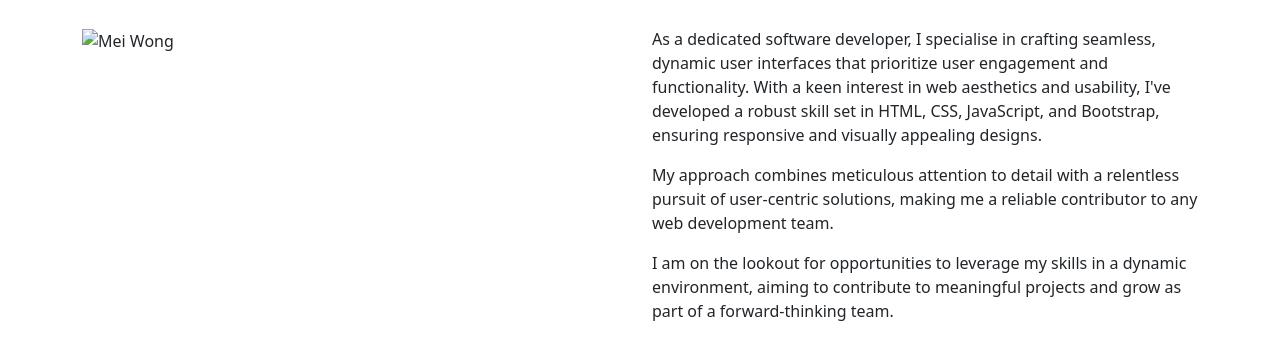
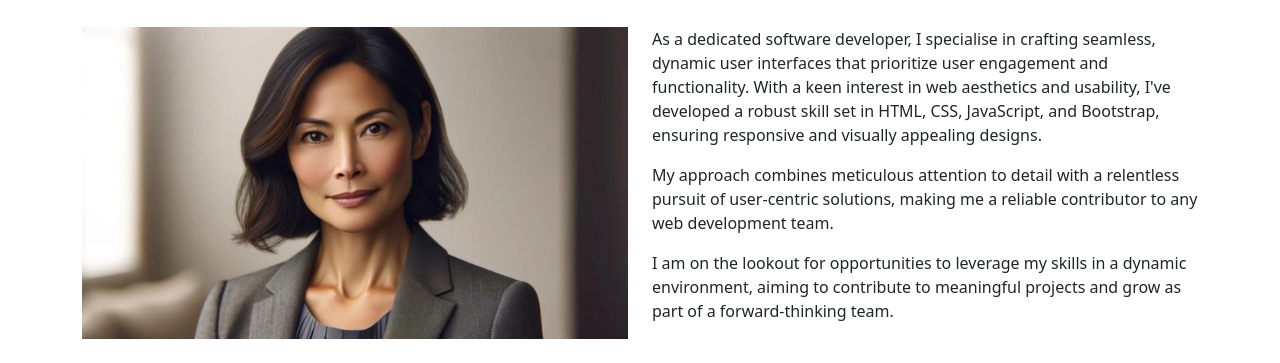
Before and after one commit to Sultana-akther20/first-bootstrap, a plain HTML site: page index.html in a window 1280 px wide. Shown: the part 576-939 px from the top of the page. Drawn offline with nearby package versions, Linux system fonts and the light colour scheme.

Commit message:
git commit

```diff
--- a/index.html
+++ b/index.html
@@ -70,7 +70,7 @@
           <!-- mb-4 used to add margin under image -->
           <div class="col-12 col-md-6 mb-4">
               <!-- img-fluid class makes the image responsive to its container -->
-              <img src="assets/images/mei-wong.webp" class="img-fluid" alt="Mei Wong">
+              <img src="assests/images/mei-wong.webp" class="img-fluid" alt="Mei Wong">
           </div>
           <!-- mb-4 used to add margin under text -->
           <div class="col-12 col-md-6 mb-4">
```
